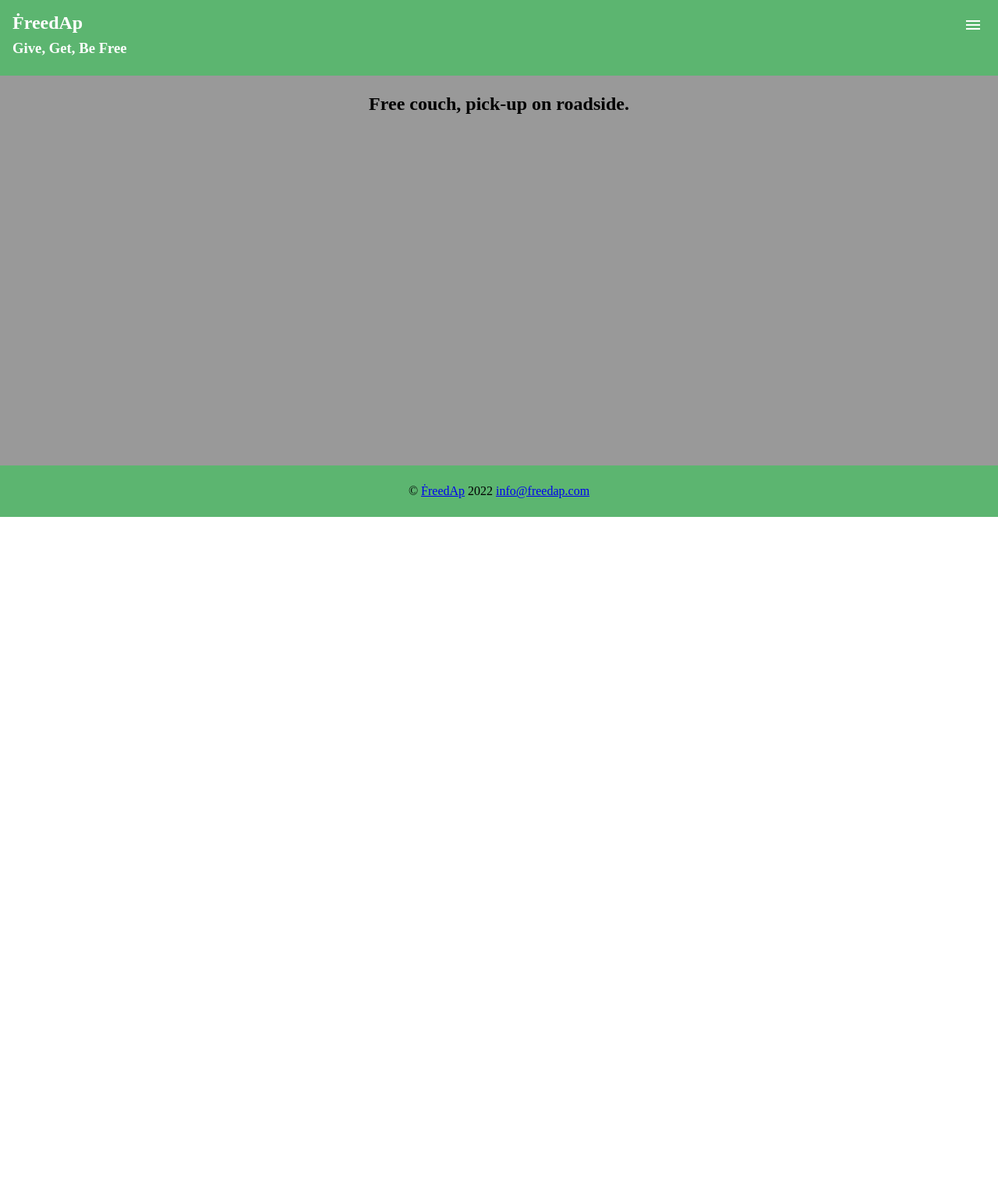
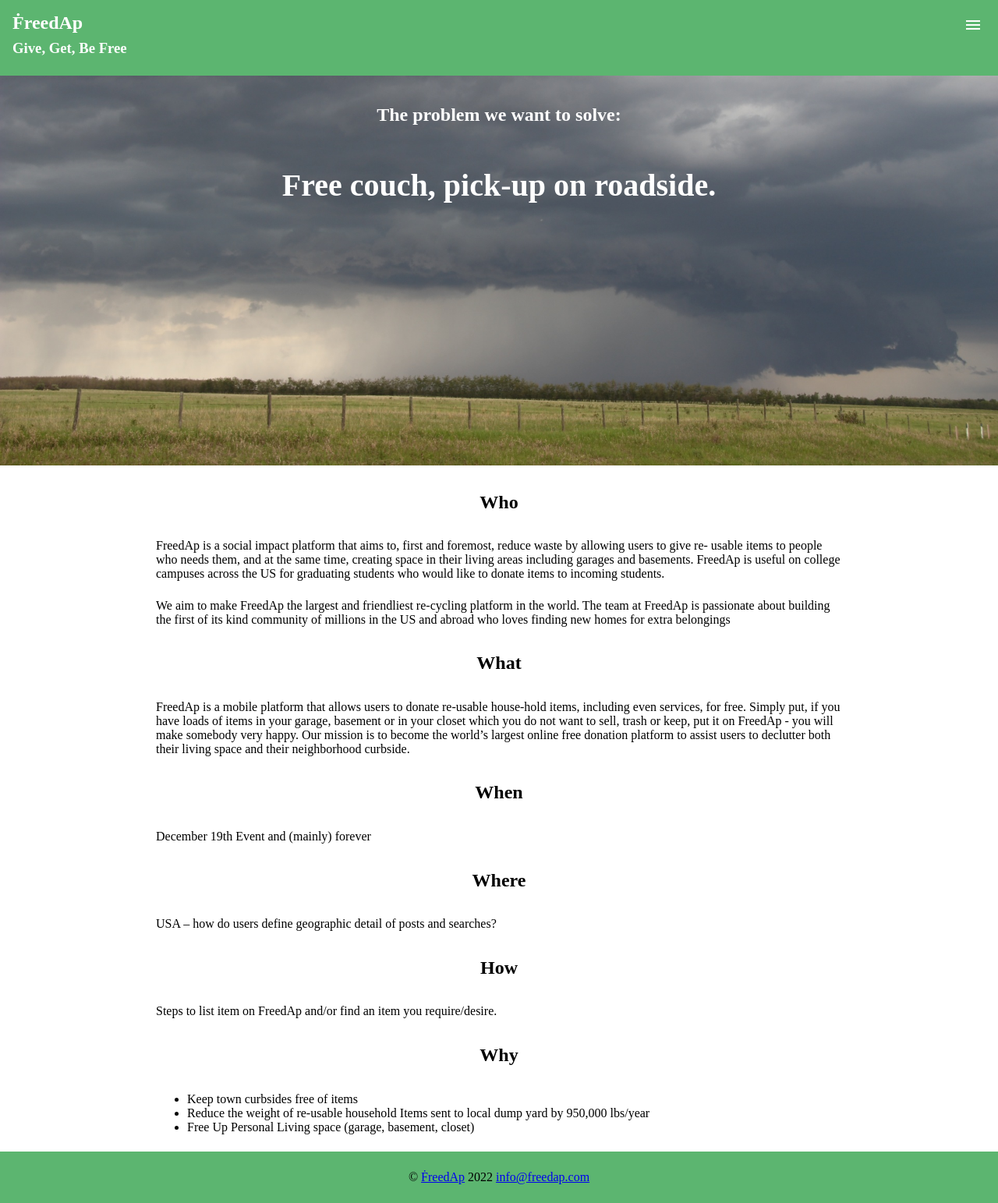
Before and after one commit to MikeiLL/FreedApWebsite, a Jekyll site: the page built from index.md, in a window 1280 px wide. Shown: the whole page at 78% size. Built offline with Jekyll 4.4.1, drawn with Linux system fonts in a browser that asks for light colours; our own code applies the rules of GitHub Pages for plain Markdown files; before the commit the page ends 900 px from its top, so only the background shows below that.

Commit message:
Some placeholder single page content.

```diff
--- a/index.md
+++ b/index.md
@@ -1,7 +1,37 @@
 ---
-category: hero
+category: hero full-width
 ---
 
 <div id=hero markdown=1 class=frontpage>
-## Free couch, pick-up on roadside.
+## The problem we want to solve:
+
+### Free couch, pick-up on roadside.
 </div>
+
+## Who
+
+FreedAp is a social impact platform that aims to, first and foremost, reduce waste by allowing users to give re- usable items to people who needs them, and at the same time, creating space in their living areas including garages and basements. FreedAp is useful on college campuses across the US for graduating students who would like to donate items to incoming students.
+
+We aim to make FreedAp the largest and friendliest re-cycling platform in the world. The team at FreedAp is passionate about building the first of its kind community of millions in the US and abroad who loves finding new homes for extra belongings
+
+## What
+
+FreedAp is a mobile platform that allows users to donate re-usable house-hold items, including even services, for free. Simply put, if you have loads of items in your garage, basement or in your closet which you do not want to sell, trash or keep, put it on FreedAp - you will make somebody very happy. Our mission is to become the world’s largest online free donation platform to assist users to declutter both their living space and their neighborhood curbside.
+
+## When
+
+December 19th Event and (mainly) forever
+
+## Where
+
+USA -- how do users define geographic detail of posts and searches?
+
+## How
+
+Steps to list item on FreedAp and/or find an item you require/desire.
+
+## Why
+
+- Keep town curbsides free of items
+- Reduce the weight of re-usable household Items sent to local dump yard by 950,000 lbs/year
+- Free Up Personal Living space (garage, basement, closet)
--- a/styles/main.css
+++ b/styles/main.css
@@ -1,5 +1,25 @@
 * {
   box-sizing: border-box;
+}
+
+
+/* Global */
+img[src$=".svg"] {
+  max-width: 100%;
+}
+
+p img {
+  margin: 0 1em;
+}
+
+.alignleft {
+  float: left;
+  margin: 0 1em 1em 0;
+}
+
+.alignright {
+  float: right;
+  margin: 0 0 1em 1em;
 }
 
 body {
@@ -28,6 +48,18 @@ main {
 
 body.hero main {
   padding: 0;
+  margin: 0;
+}
+
+body.hero main #hero {
+  color: white;
+}
+
+body.hero main h3 {
+  font-size: 2.5em;
+  margin: auto;
+  padding: 0.5em;
+  text-align: center;
 }
 
 main {
@@ -82,7 +114,36 @@ footer {
 
 
 .frontpage {
-  background: #999999 url("../images/prairie-rain-storm.jpg") no-repeat center center / cover;
+  background: #999999 url("../images/prairie-rain-storm.jpg") no-repeat center bottom / cover;
+}
+
+/* Main */
+main {
+  margin: 0.5em auto;
+  min-height: 500px;
+}
+
+.standard main,
+.full-width main p,
+.full-width main ul,
+.full-width main .narrow,
+.full-width main h1,
+.full-width main h2,
+.full-width main h3,
+.full-width main h4 {
+  max-width: 55rem;
+  margin: 1.4em auto;
+}
+
+.full-width main h3 {
+  margin-top: 1.4em;
+  margin-bottom: -0.4em;
+  margin-left: auto;
+  margin-right: auto;
+}
+
+main ul {
+  margin-top: 1.5em;
 }
 
 
```
Also changed, not shown: images/prairie-rain-storm.jpg (added).
